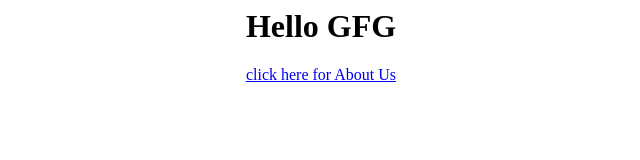
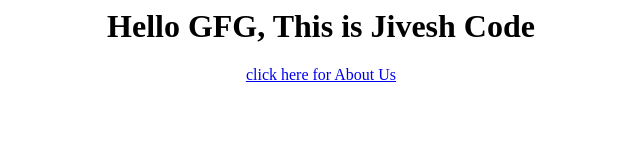
Before and after one commit to hkshitesh/demo-github, a plain HTML site: page indexJivesh.html in a window 1280 px wide. Shown: the whole page, without its empty margins (319-959 px from the left). Drawn offline with Linux system fonts and the light colour scheme.

Commit message:
IndexJivesh file has been added

```diff
--- a/index.html
+++ b/indexJivesh.html
@@ -1,7 +1,7 @@
 <html>
 <body>
     <center>
-    <h1>Hello GFG</h1>
+    <h1>Hello GFG, This is Jivesh Code</h1>
     <a href="aboutus.html">click here for About Us</a>
     </center>
 </body>
```
